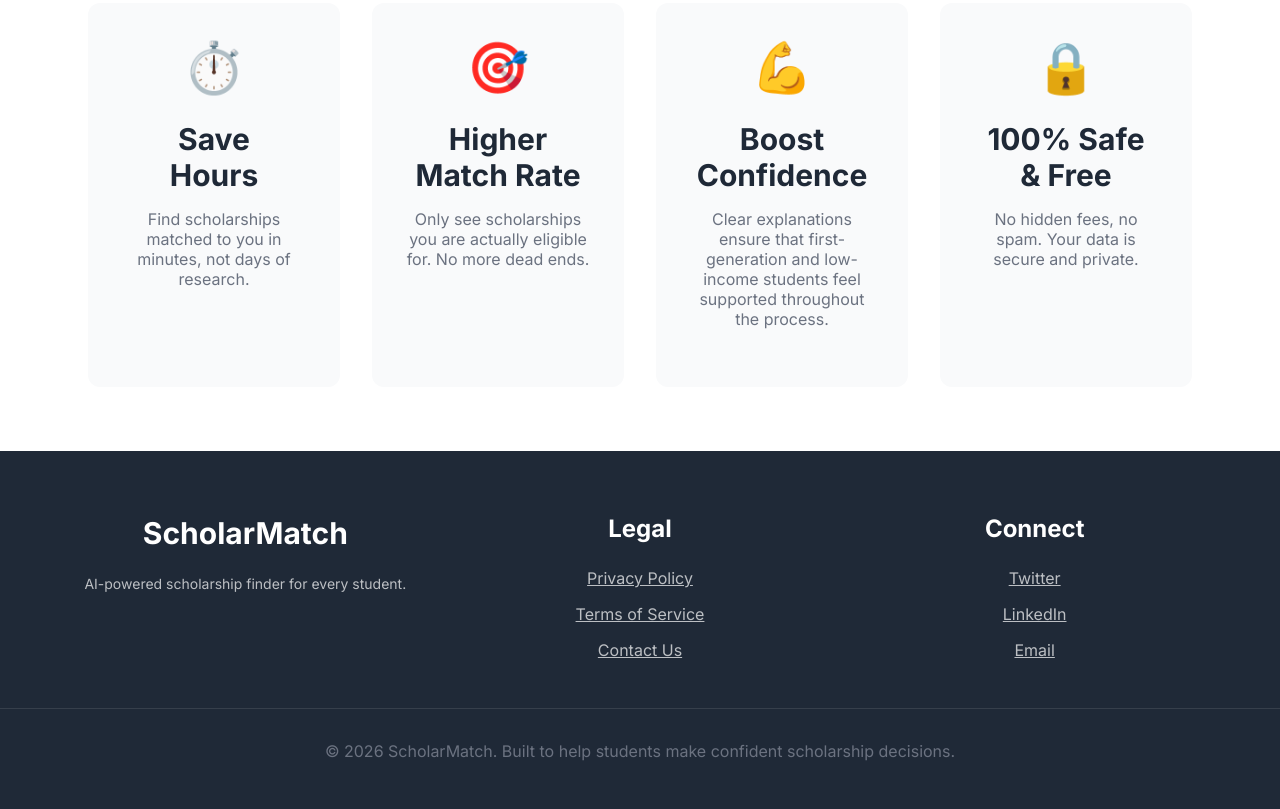
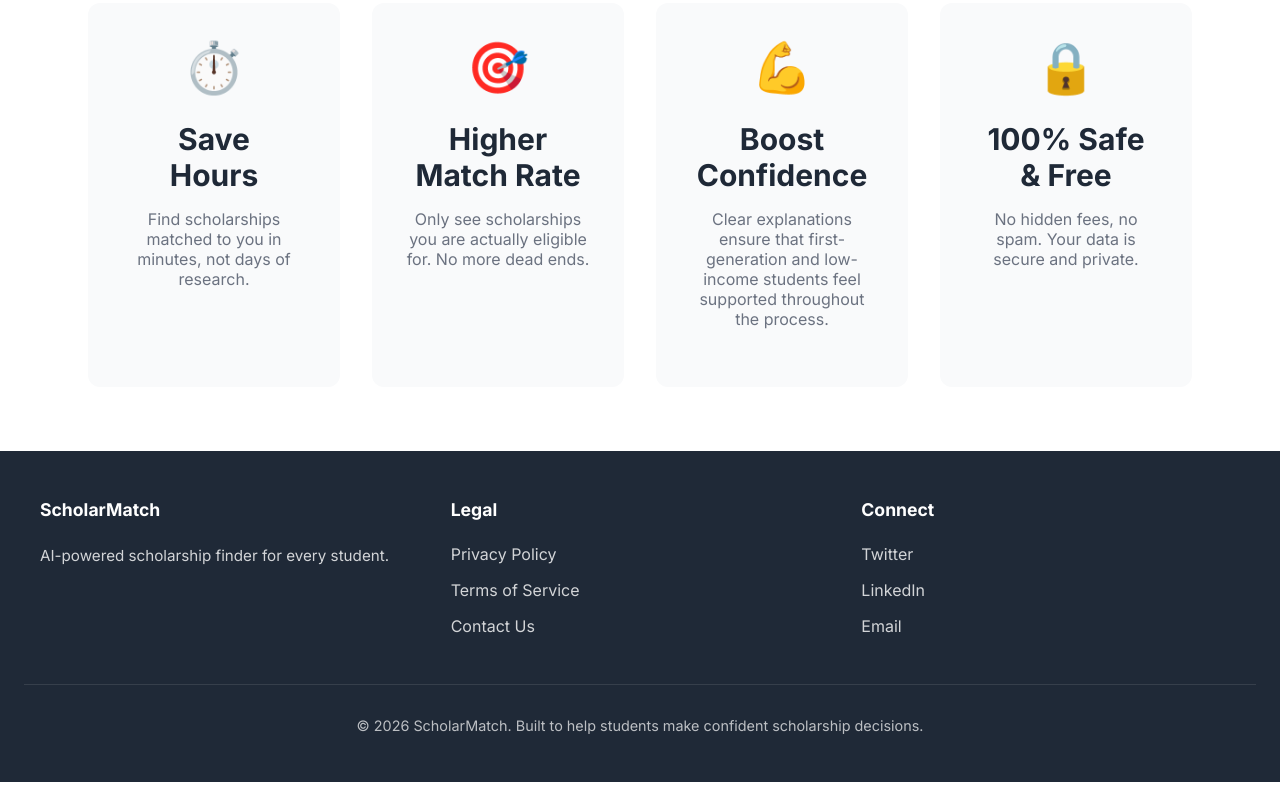
Before and after one commit to raelyn23050595/ScholarMatch, a website: page index.html in a window 1280 px wide. Shown: the part 1370-2179 px from the top of the page. After the commit the page ends 2152 px from the top, so only its background shows below. Drawn offline with Linux system fonts and the light colour scheme.

Commit message:
Update footer CSS styling with variables and improve header hide class

```diff
--- a/css/styles.css
+++ b/css/styles.css
@@ -60,6 +60,10 @@ body {
     top: 0;
     z-index: 50;
     padding: var(--spacing-md) 0;
+}
+
+.header.hide {
+    transform: translateY(-100%);
 }
 
 .header-content {
@@ -405,59 +409,61 @@ p {
     color: #6B7280;
 }
 
-/* ============================================
-   Footer
-   ============================================ */
-
+/* Footer */
 .footer {
-    background-color: #1F2937;
-    color: white;
-    padding: 4rem 0 1.5rem;
+    background: var(--color-neutral-darker);
+    color: var(--color-white);
+    padding: var(--spacing-xl) var(--spacing-md);
 }
 
 .footer-container {
-    max-width: 1200px;
-    margin: 0 auto;
-    padding: 0 1.5rem;
+    max-width: var(--container-width);
+    margin: 0 auto var(--spacing-lg);
     display: grid;
-    grid-template-columns: repeat(auto-fit, minmax(200px, 1fr));
-    gap: 2rem;
-    margin-bottom: 2rem;
-    text-align: center;
+    grid-template-columns: repeat(auto-fit, minmax(250px, 1fr));
+    gap: var(--spacing-lg);
 }
 
 .footer-section h3,
 .footer-section h4 {
-    color: white;
-    margin-bottom: 1.5rem;
+    color: var(--color-white);
+    margin-bottom: var(--spacing-md);
+    font-size: 1.1rem;
 }
 
 .footer-section p {
-    color: rgba(255, 255, 255, 0.7);
-    font-size: 0.875rem;
+    color: rgba(255, 255, 255, 0.8);
+    font-size: 0.95rem;
+    line-height: 1.6;
 }
 
 .footer-section ul {
     list-style: none;
+    padding: 0;
 }
 
 .footer-section ul li {
-    margin-bottom: 1rem;
+    margin-bottom: var(--spacing-sm);
 }
 
 .footer-section a {
-    color: rgba(255, 255, 255, 0.7);
+    color: rgba(255, 255, 255, 0.8);
+    text-decoration: none;
+    transition: color var(--transition-fast);
 }
 
 .footer-section a:hover {
-    color: #F59E0B;
-    text-decoration: none;
+    color: var(--color-primary);
 }
 
 .footer-bottom {
+    text-align: center;
+    padding-top: var(--spacing-lg);
     border-top: 1px solid rgba(255, 255, 255, 0.1);
-    padding-top: 2rem;
-    text-align: center;
-    color: rgba(255, 255, 255, 0.6);
-    font-size: 0.875rem;
 }
+
+.footer-bottom p {
+    margin: 0;
+    color: rgba(255, 255, 255, 0.7);
+    font-size: 0.9rem;
+}
```
